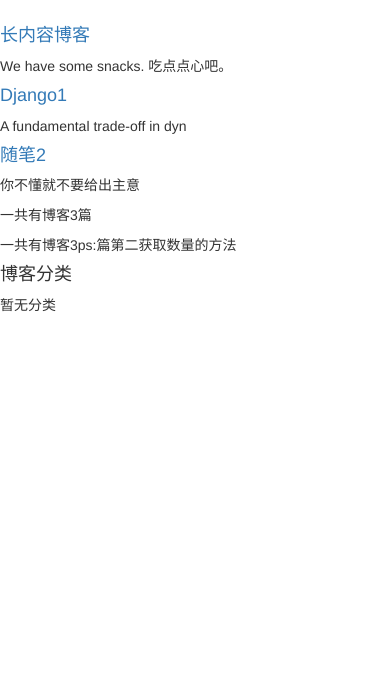
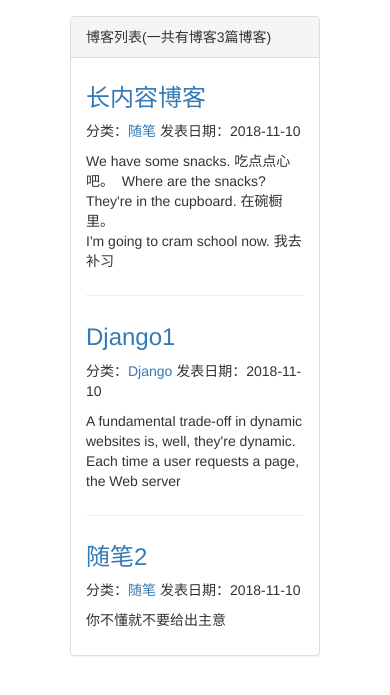
Before and after one commit to Mimperial/DjangoTest, a Django app: page /blog/ in a window 390 px wide; the page is wider, and only the part inside the window is pictured. Shown: the part 54-749 px from the top of that part. Run offline with Django 3.2, Linux system fonts and the light colour scheme; data comes from the database, SQL or seed files in the repository; some libraries are stand-ins or nearby versions.

Commit message:
布局自适应调整

```diff
--- /dev/null
+++ b/mysite_env/mysite/blog/static/blog/blog.css
@@ -0,0 +1,11 @@
+ul.blog-types{
+list-style-type:none
+}
+div.blog:not(:last-child){
+    margin-bottom:2em;
+    padding-bottom:1em;
+    border-bottom:1px solid #eee;
+}
+div.blog h3 {
+margin-top: 0.5em;
+}
--- a/mysite_env/mysite/blog/templates/blog/blog_list.html
+++ b/mysite_env/mysite/blog/templates/blog/blog_list.html
@@ -2,33 +2,54 @@
 {% block title %}
 我的网站
 {% endblock %}
+{% block nav_blog_active %}active{% endblock %}
 
-{% block nav_blog_active %}active{% endblock %}
+{% load staticfiles %}
+
+{% block header_extends %}
+<link rel="stylesheet" href="{% static 'blog/blog.css' %}">
+{% endblock %}
 
 {% block content %}
 <div class="content">
     <div class="row">
-        <div class="col-md-8">
+        <div class="col-xs-12 col-sm-8 col-md-9 col-lg-10">
+            <div class="panel panel-default">
+                <div class="panel-heading">
+                    博客列表(一共有博客{{ blogs|length }}篇博客)
+                </div>
+                <div class="panel-body">
                     {% for blog in blogs %}
-            <a href="{% url 'blog_detail' blog.pk %}">
-                <h4>{{ blog.title }}</h4>
-            </a>
-                <p>{{ blog.content|truncatechars:30 }}</p>
+                    <div class="blog">
+                        <h3><a href="{% url 'blog_detail' blog.pk %}">{{ blog.title }}</a></h3>
+                        <p class="blo-info">
+                            分类：<a href="{% url 'blogs_with_type' blog.blog_type.pk %}">{{blog.blog_type}} </a>
+                            发表日期：{{ blog.created_time|date:"Y-m-d" }}
+                        </p>
+                        <p>{{ blog.content|truncatechars:120 }}</p>
                         <!--<p>{{ blog.content|truncatewords:30 }}</p>-->
+                    </div>
+
                     {% empty %}
-            <p>-&#45;&#45;&#45;&#45;暂无博客，敬请期待&#45;&#45;&#45;&#45;&#45;&#45;</p>
+                    <div class="blog">
+                        <h3>暂无博客，敬请期待</h3>
+                    </div>
+
                     {% endfor %}
-            <div>
-                <p>一共有博客{{ blogs|length }}篇</p>
-                <p>一共有博客{{ blogs_count }}ps:篇第二获取数量的方法</p>
+
                 </div>
             </div>
-        <div class="col-md-4">
-            <h4>博客分类</h4>
-            <ul>
+
+
+        </div>
+        <div class="hidden-xs col-sm-4 col-md-3 col-lg-2">
+            <div class="panel panel-default">
+                <div class="panel-heading">博客分类</div>
+                <div class="panel-body">
+                    <ul class="blog-types">
                         {% for blog_type in blog_types %}
                         <li>
-                    <a href="{% url 'blogs_with_type' blog.blog_type.pk %}">
+                            <a href="{% url 'blogs_with_type' blog_type.pk %}">
                                 {{ blog_type.type_name}}
                             </a>
                         </li>
@@ -38,6 +59,10 @@
                     </ul>
                 </div>
             </div>
+
+
+        </div>
+    </div>
 </div>
 
 {% endblock %}
--- a/mysite_env/mysite/blog/views.py
+++ b/mysite_env/mysite/blog/views.py
@@ -5,7 +5,7 @@ from .models import Blog, BlogType
 def blog_list(request):
     context = {}
     context['blogs'] = Blog.objects.all()
-    context['blog_type'] = Blog.objects.all()
+    context['blog_types'] = BlogType.objects.all()
     context['blogs_count'] = Blog.objects.all().count()
     return render_to_response('blog/blog_list.html', context)
 
--- a/mysite_env/mysite/static/basic.css
+++ b/mysite_env/mysite/static/basic.css
@@ -3,5 +3,8 @@
         padding:0;
     }
 body{
-margin-top:70px !important;
+margin:70px!important;
 }
+.blog-types{
+list-style-type:none
+}
```
Also changed, not shown: mysite_env/mysite/blog/static/blog/__init__.py (added). Lines whose indentation alone changed are shown as unchanged.
